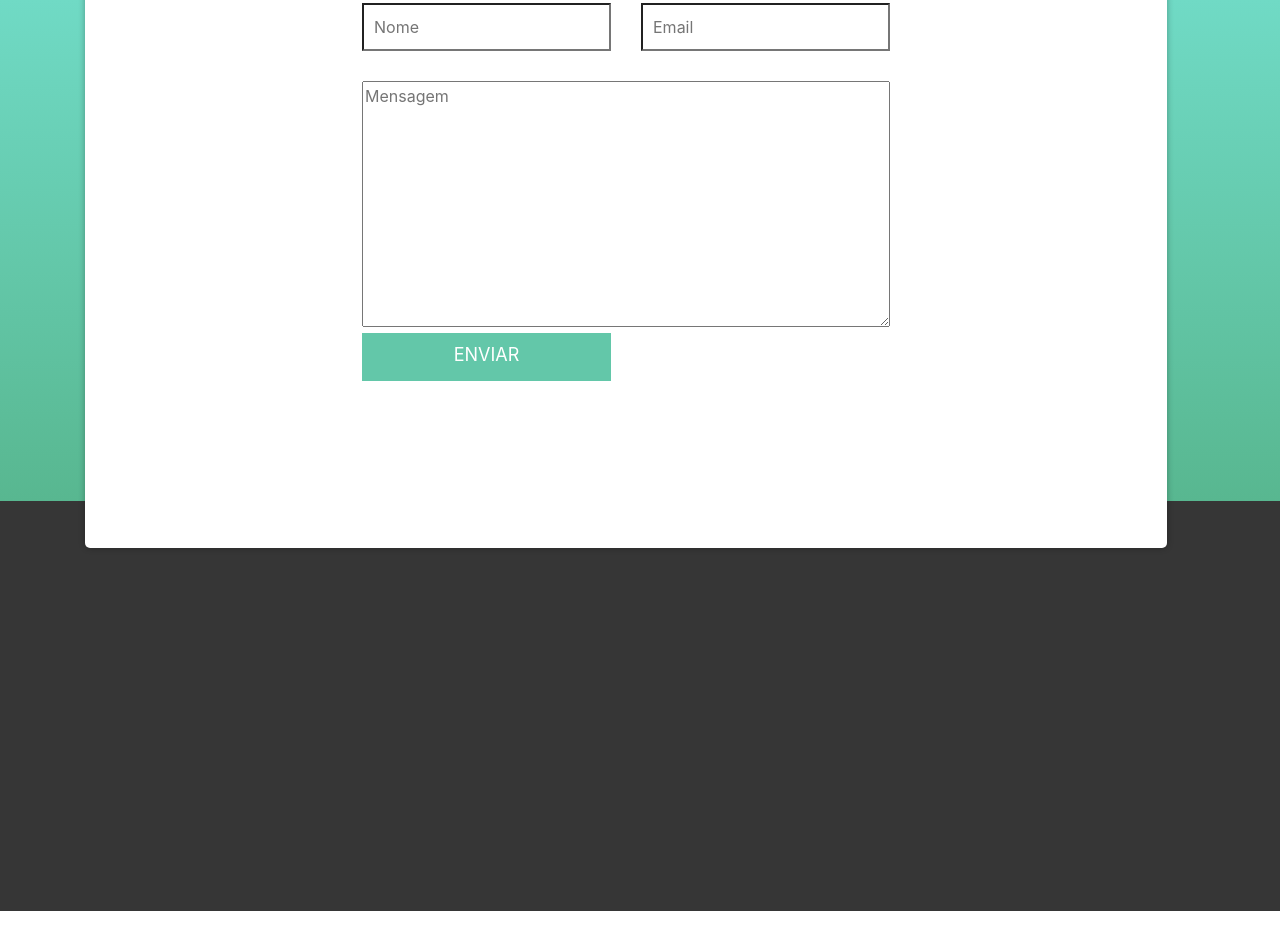
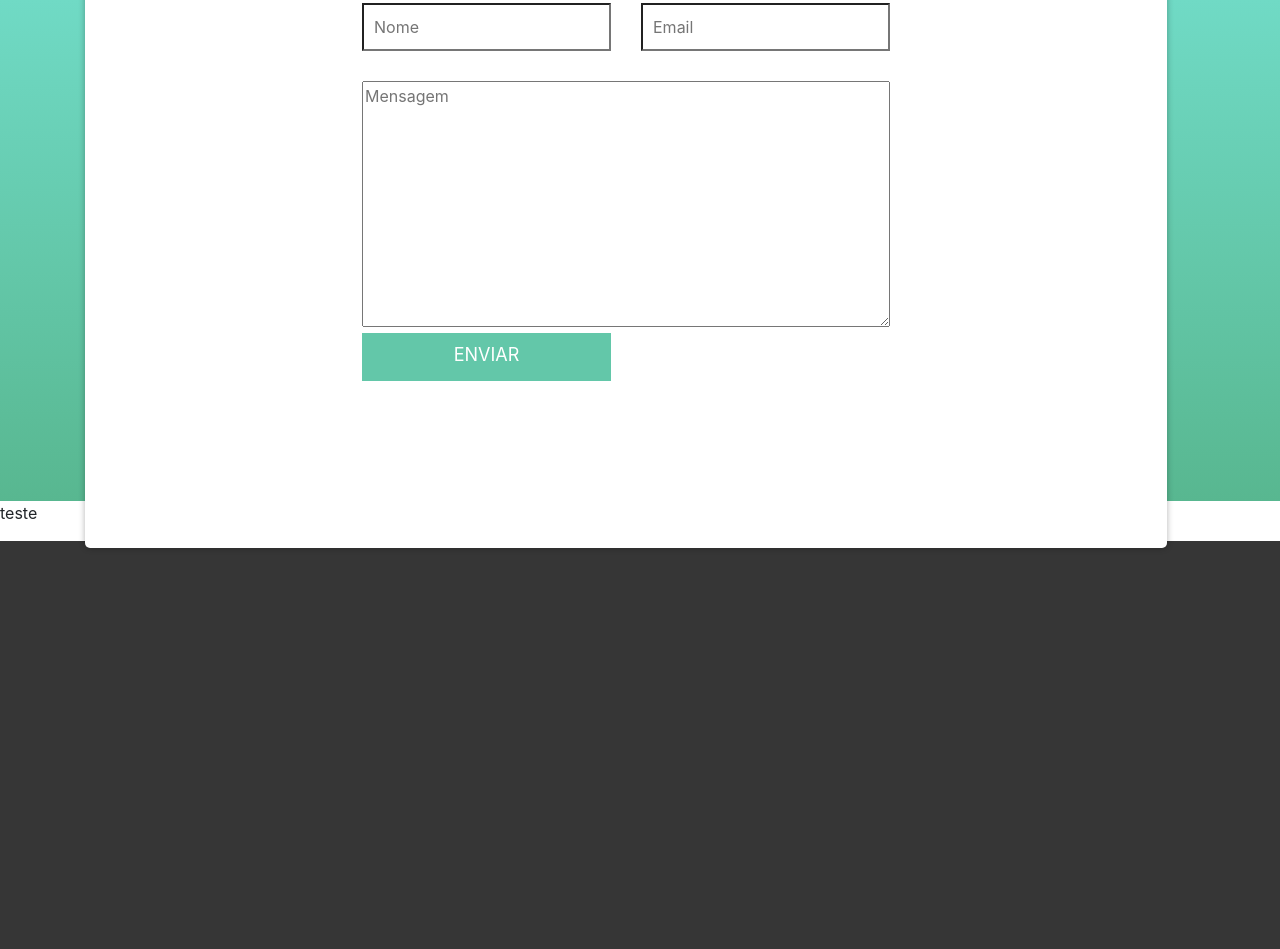
Before and after one commit to afnogueiradev/testeFrontEndLP, a plain HTML site: page index.html in a window 1280 px wide. Shown: the part 2441-3390 px from the top of the page. Before the commit the page ends 3352 px from the top, so only its background shows below. Drawn offline with nearby package versions, Linux system fonts and the light colour scheme.

Commit message:
teste de commit

```diff
--- a/index.html
+++ b/index.html
@@ -109,6 +109,9 @@
             </div>
         </div>
     </section>
+    <section>
+        <p>teste</p>
+    </section>
     <footer>
         <span class="btn-topo"></span>
     </footer>
```
